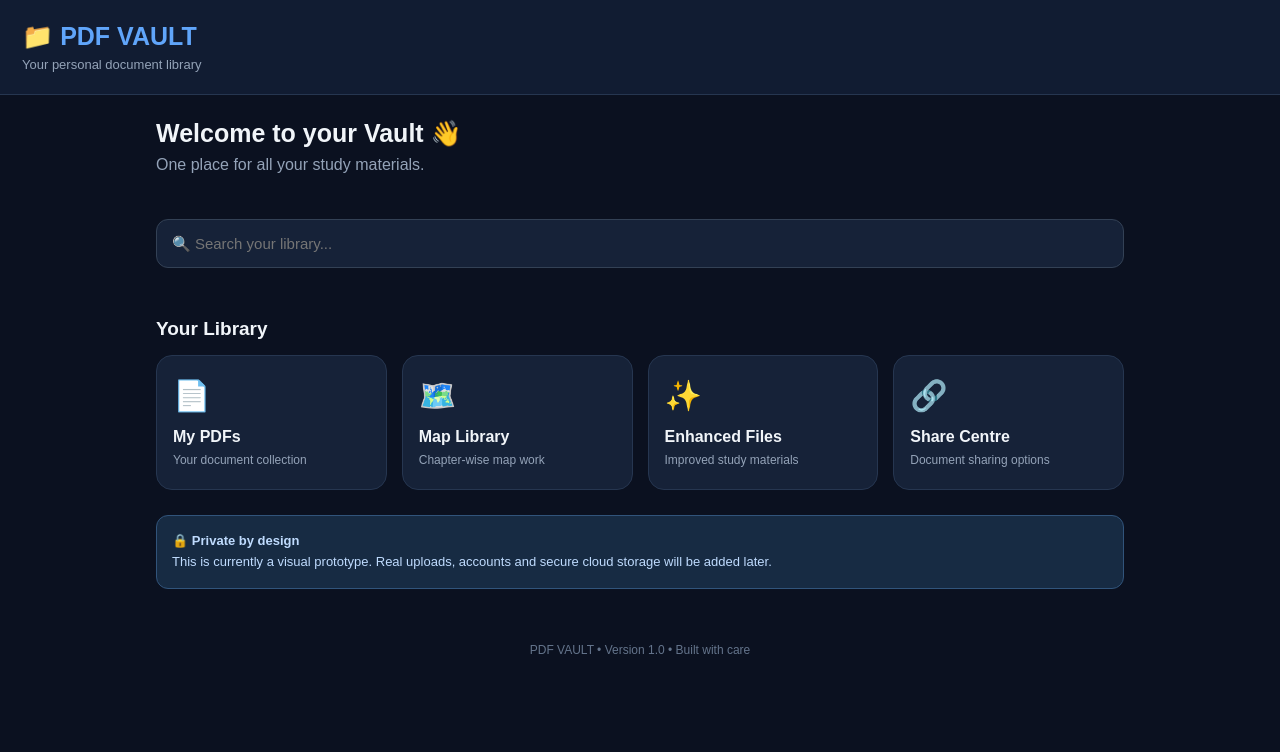
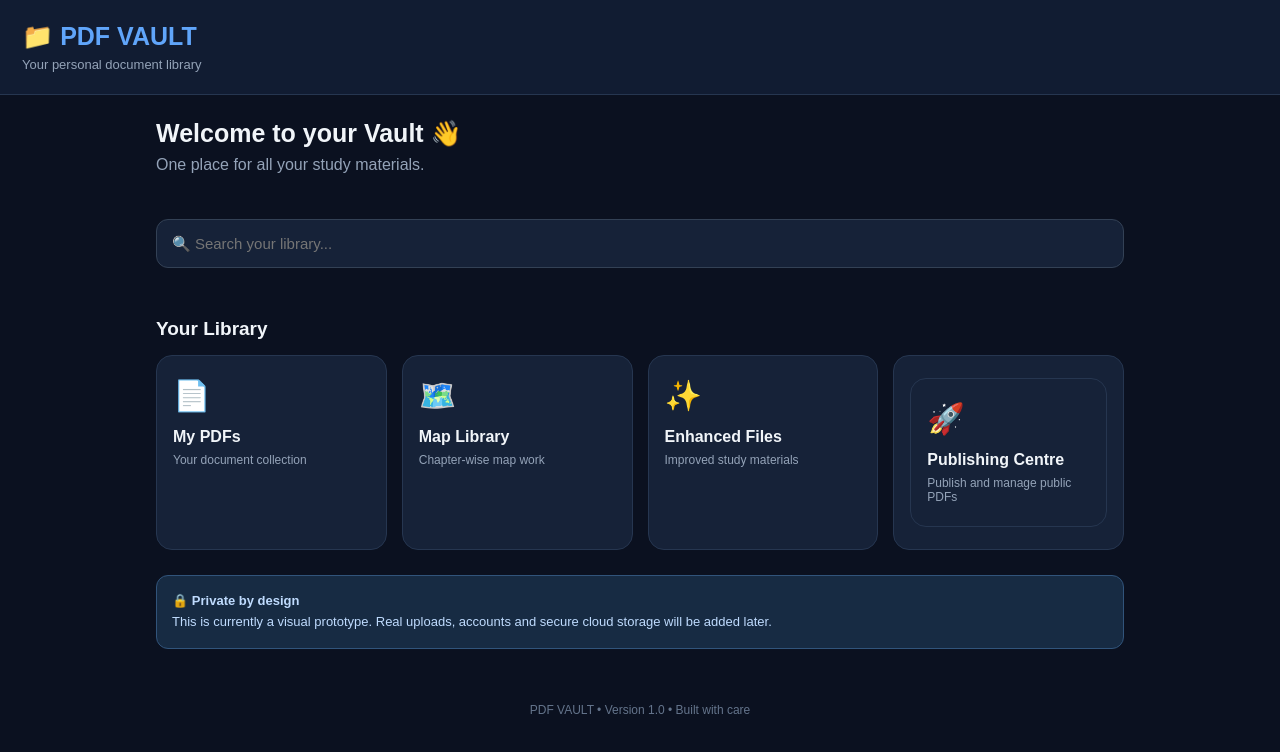
Before and after one commit to srutipanigrahi6-oss/pdf-vault, a plain HTML site: page index.html in a window 1280 px wide. Drawn offline with Linux system fonts and the light colour scheme.

Commit message:
Replace Share Centre with Publishing Centre section

```diff
--- a/index.html
+++ b/index.html
@@ -171,10 +171,11 @@
     </div>
 
     <div class="card" data-name="share centre">
-      <div class="emoji">🔗</div>
-      <h3>Share Centre</h3>
-      <p>Document sharing options</p>
-    </div>
+      <div class="card" data-name="publishing centre">
+      <div class="emoji">🚀</div>
+      <h3>Publishing Centre</h3>
+      <p>Publish and manage public PDFs</p>
+      </div>
 
   </section>
 
```
